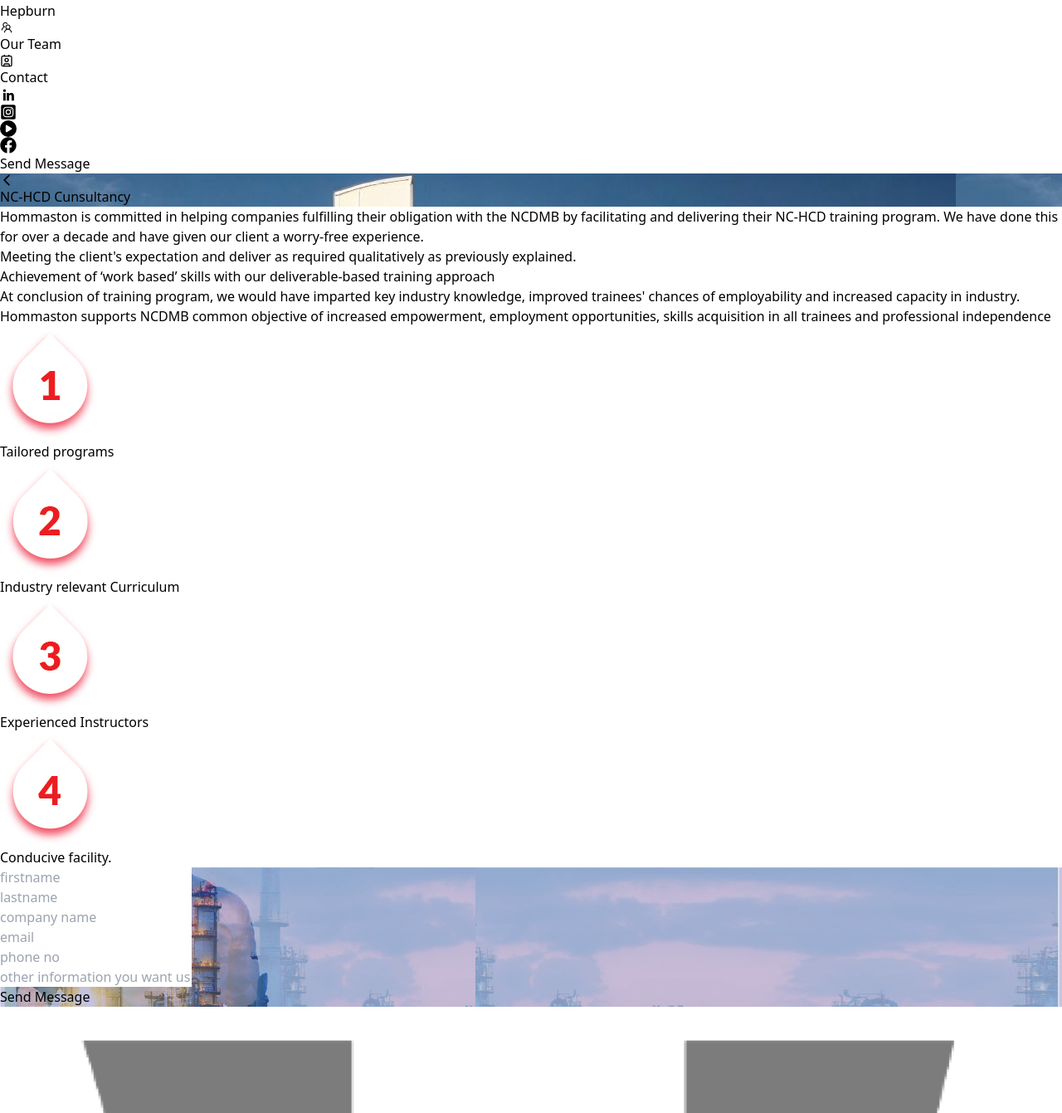
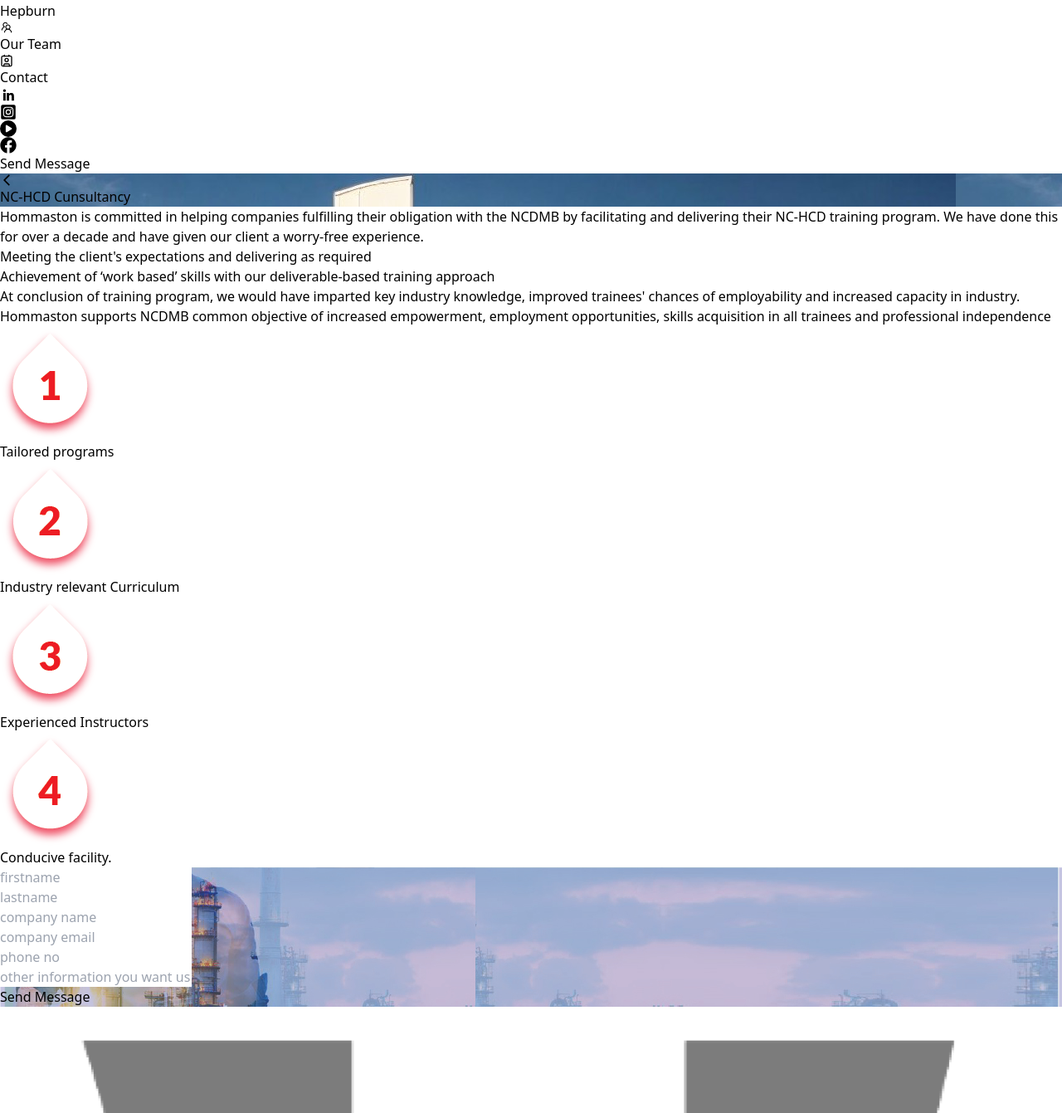
Before and after one commit to patrickashi/hommaston, a React (Create React App) app: page /Nchcdp in a window 1280 px wide. Shown: the part 1524-2865 px from the top of the page at 83% size. Built offline with nearby package versions, Linux system fonts and the light colour scheme; the HTML template or start-up script is replaced by a standard one.

Commit message:
new
add new

```diff
--- a/src/pages/Nchcdp.jsx
+++ b/src/pages/Nchcdp.jsx
@@ -40,7 +40,7 @@ const Nchcdp = () => {
 
             <div className='2xl:col-span-2 xl:col-span-2 lg:col-span-2 text-justify'>
                 <p>
-                    Meeting the client's expectation and deliver as required qualitatively as previously explained.
+                    Meeting the client's expectations and delivering as required
                 </p>
 
                 <p className='my-8'>
@@ -115,7 +115,7 @@ const Nchcdp = () => {
 
                     <div className='flex mobile:flex-col 2xl:flex-row xl:flex-row lg:flex-row md:flex-row gap-2 px-4'>
                         <div className=''>
-                            <input type="text" className='rounded-lg bg-gray-300 pl-2 mobile:w-full py-4' placeholder='email' />
+                            <input type="text" className='rounded-lg bg-gray-300 pl-2 mobile:w-full py-4' placeholder='company email' />
                         </div>
                         <div>
                             <input type="text" className='rounded-lg bg-gray-300 pl-2 mobile:w-full py-4' placeholder='phone no' />
```
